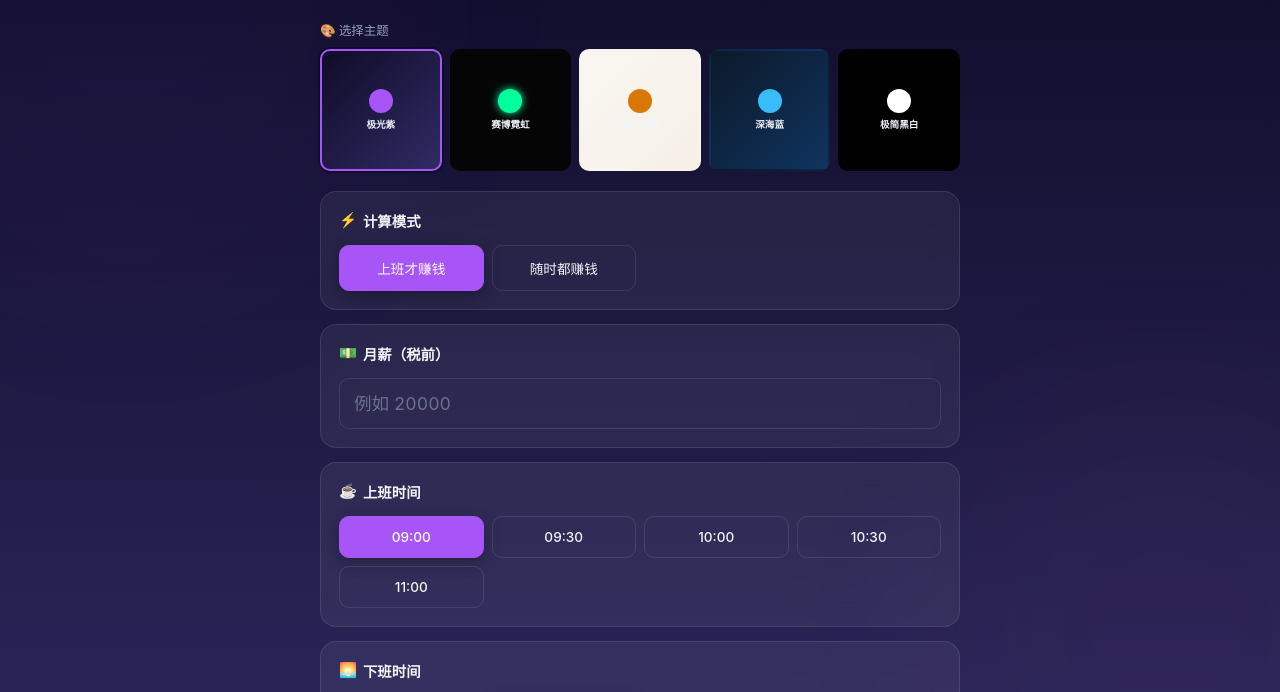
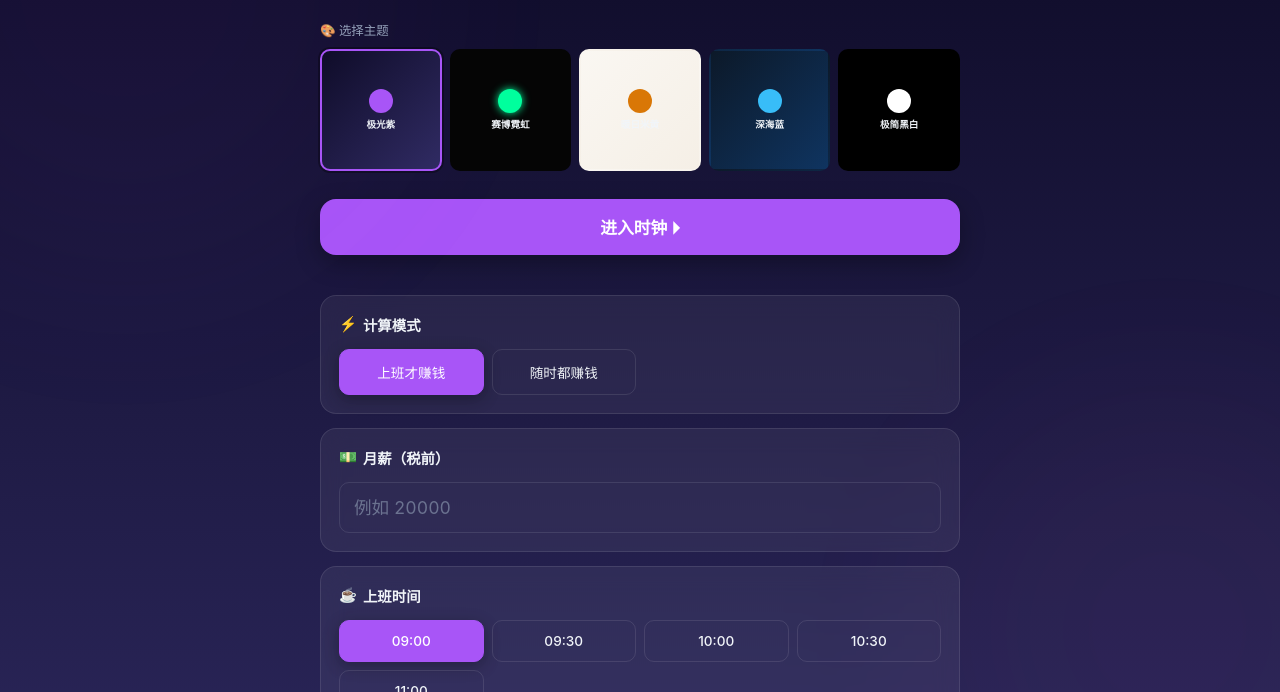
Before and after one commit to XiaoZ-0218/salary-clock, a plain HTML site: page index.html in a window 1280 px wide. Shown: the part 83-775 px from the top of the page. Drawn offline with Linux system fonts and the light colour scheme.

Commit message:
feat: 主题选择下方增加快捷进入时钟按钮

```diff
--- a/index.html
+++ b/index.html
@@ -330,6 +330,7 @@
                 <div class="theme-card" data-theme="mono" onclick="selectTheme('mono')"><div class="theme-dot"></div><div class="theme-name">极简黑白</div></div>
             </div>
         </div>
+        <button class="enter-btn" onclick="enterClock()">进入时钟 ⏵</button>
 
         <!-- 计算模式 -->
         <div class="card">
```
